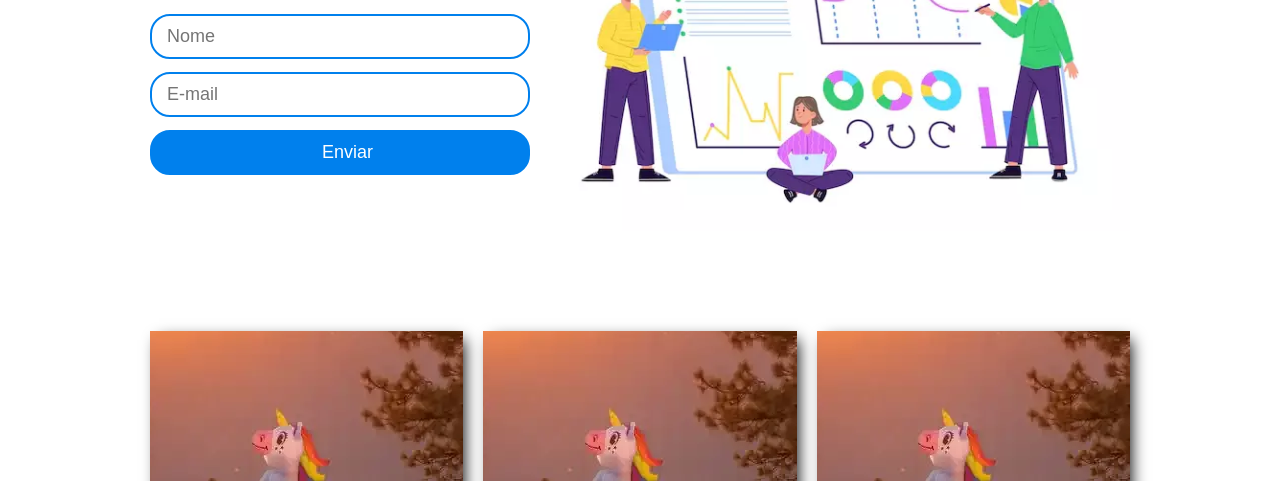
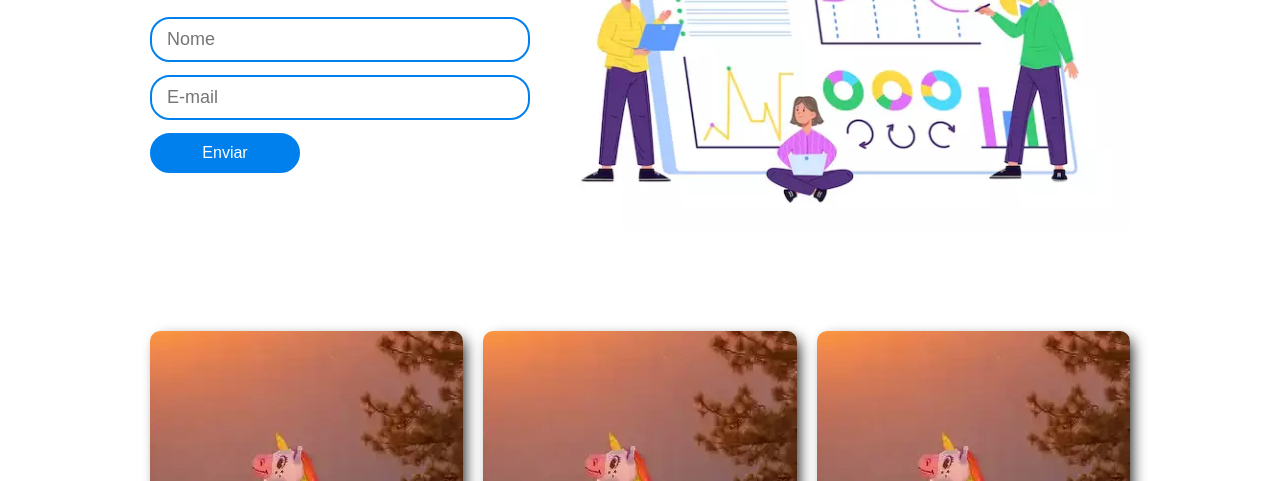
Before and after one commit to vitorg80/Portfolio-Startse, a plain HTML site: page index.html in a window 1280 px wide. Shown: the part 399-880 px from the top of the page. Drawn offline with Linux system fonts and the light colour scheme.

Commit message:
refine button and card styles

```diff
--- a/CSS/style.css
+++ b/CSS/style.css
@@ -7,7 +7,6 @@
 }
 
 html, body {
-    height: 100vh;
     font-family:"Source Sans Pro", sans-serif;
     text-rendering: optimizeLegibility;
     -webkit-font-smoothing: antialiased;
@@ -101,10 +100,16 @@ form input {
 form [type="submit"] {
     background-color: #0080ed;
     color: white;
+    width: 150px;
+    padding-left: 0px;
+    font-size: 16px;
+    height: 40px;
 }
 
 form [type="submit"]:hover {
     cursor: pointer;
+    background-color: rgba(0, 128, 237, 0.85);
+    transform: translateY(-2px);
 }
 
 main .container-main img {
@@ -121,6 +126,7 @@ main .container-main img {
     display: grid;
     grid-template-columns: repeat(auto-fit, minmax(250px, 1fr));
     grid-gap: 20px;
+
 }
 
 .text-medium {
@@ -136,6 +142,7 @@ main .container-main img {
     cursor: pointer;
     box-shadow: 5px 5px 15px -4px #000;
     transition: all .3s ease 0s;
+    border-radius: 10px;
 }
 
 .card:hover {
@@ -147,6 +154,8 @@ main .container-main img {
     padding-top: 56.25%;
     overflow: hidden;
     position: relative;
+    border-radius: 10px 10px 0 0;
+    height: 225px;
 }
 
 .image img {
```
